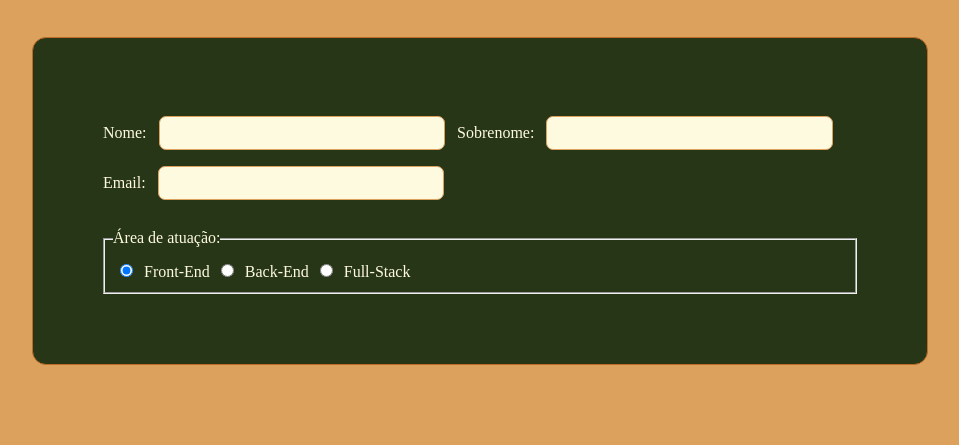
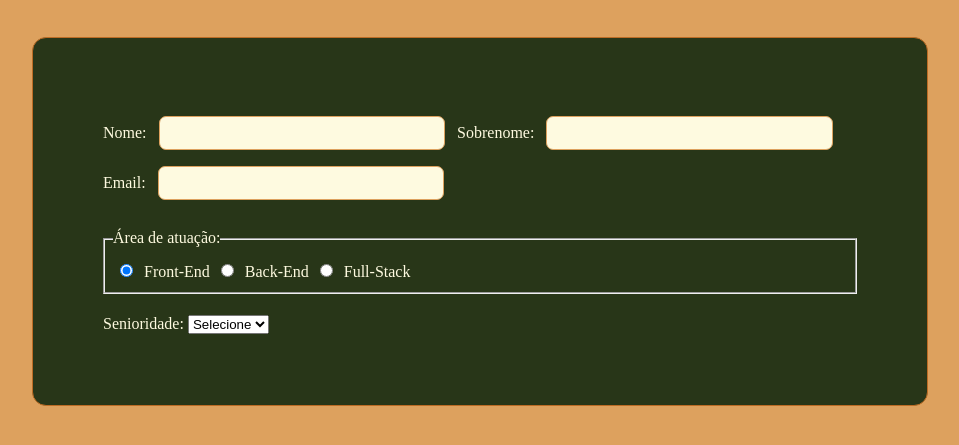
Before and after one commit to GuilhermeSilvaLima/formulario, a plain HTML site: page index.html in a window 1280 px wide. Shown: the part 233-678 px from the top of the page, without its empty margins (160-1119 px from the left). Drawn offline with Linux system fonts and the light colour scheme.

Commit message:
Adiciona select

```diff
--- a/index.html
+++ b/index.html
@@ -36,6 +36,15 @@
                         <label for="full">Full-Stack</label>
                     </fieldset>
                 </div>
+                <div class="line">
+                    <label>Senioridade:</label>
+                    <select name="senioridade" id="senioridade">
+                        <option selected disabled value="">Selecione</option>
+                        <option value="junior">Júnior</option>
+                        <option value="pleno">Pleno</option>
+                        <option value="senior">Sênior</option>
+                    </select>
+                </div>
             </form>
         </main>
     </header>
```
